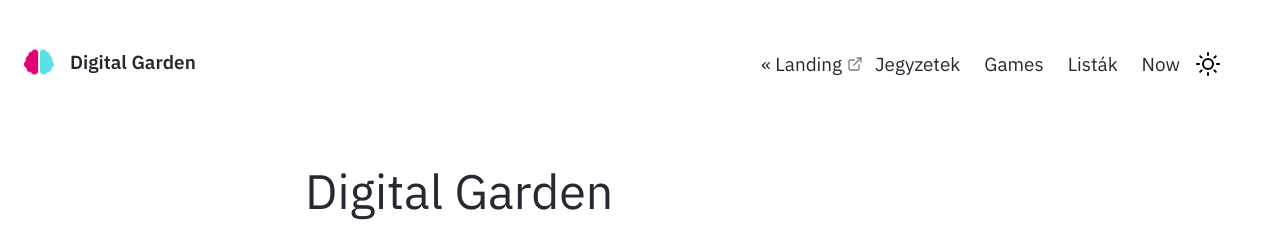
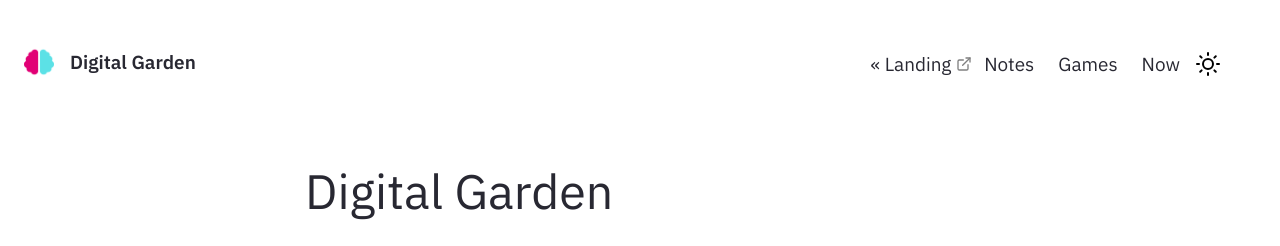
Before and after one commit to tothlp/garden, a Jekyll site: the page built from pages/index.md, in a window 1280 px wide. Shown: the top 246 px of the page. Built offline with Jekyll 4.4.1, drawn with Linux system fonts in a browser that asks for light colours; nearby versions of some CDN libraries.

Commit message:
feat: simplify nav

```diff
--- a/_includes/Nav.html
+++ b/_includes/Nav.html
@@ -37,14 +37,14 @@
           « Landing
         </a>
         <a href="{{'/notes' | relative_url}}" class="navbar-item">
-          Jegyzetek
+          Notes
         </a>
         <a href="{{'/games' | relative_url}}" class="navbar-item">
           Games
         </a>
-        <a href="{{'/lists' | relative_url}}" class="navbar-item">
+        <!-- <a href="{{'/lists' | relative_url}}" class="navbar-item">
           Listák
-        </a>
+        </a> -->
         <a href="{{'/now' | relative_url}}" class="navbar-item">
           Now
         </a>
```
